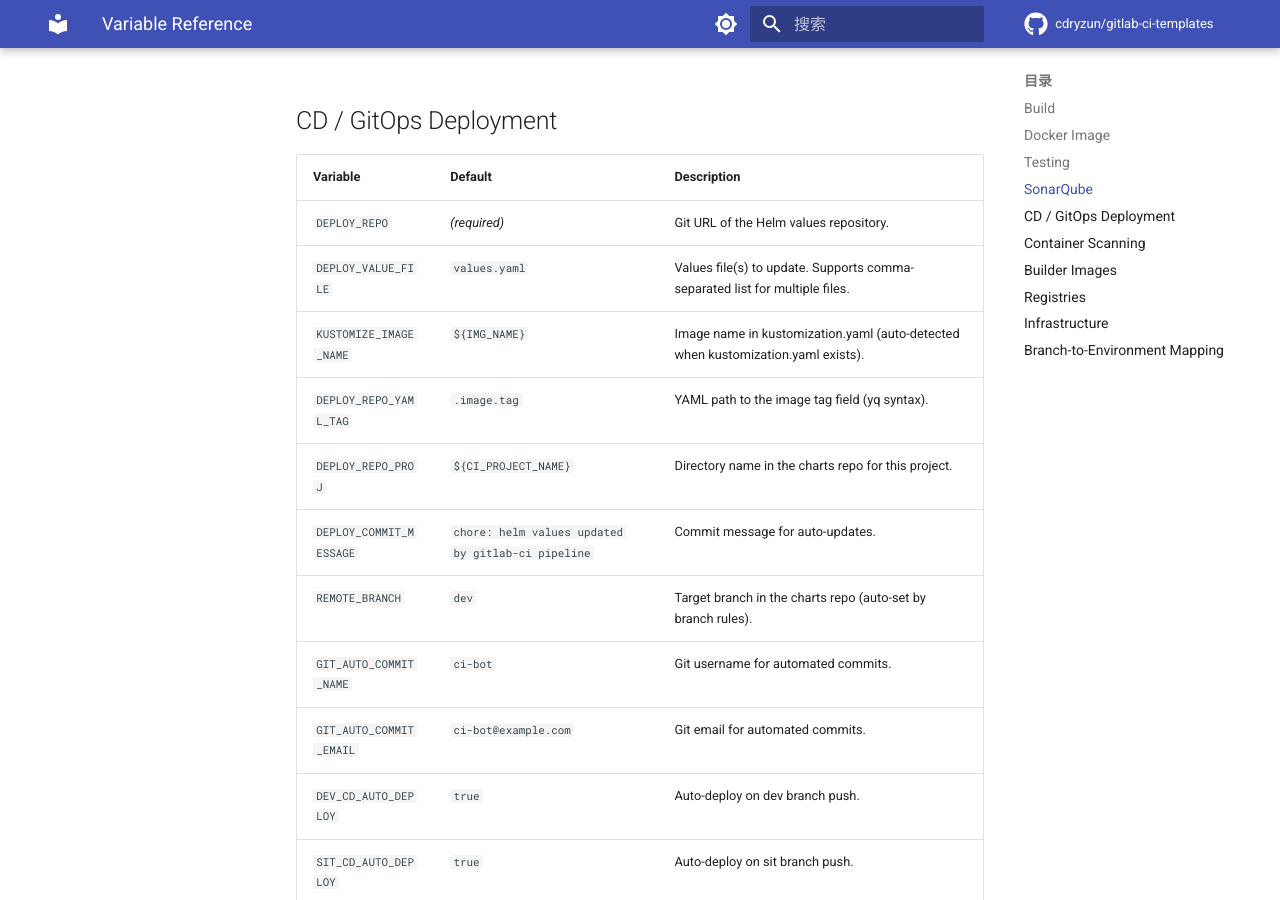
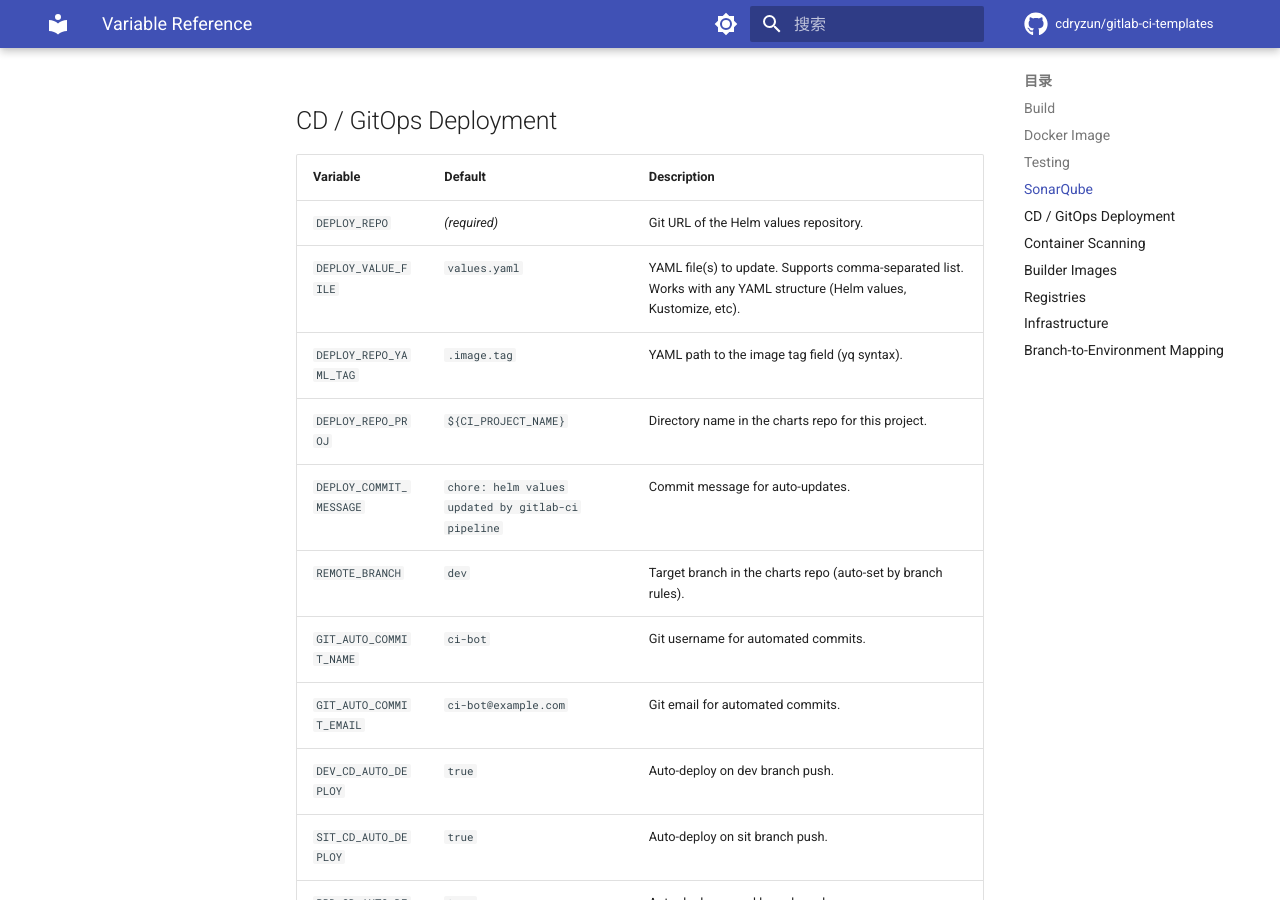
Before and after one commit to cdryzun/gitlab-ci-templates, an MkDocs documentation site: the page built from docs/VARIABLE_REFERENCE.md, in a window 1280 px wide and 900 px high, scrolled down 3137 px. Built offline with MkDocs 1.6.1 and Material for MkDocs 9.7.7, drawn with Linux system fonts in a browser that asks for light colours; comment, search, counter and statistics services are not loaded.

Commit message:
refactor: simplify CD deploy - pure yq update, no mode detection
CI only does one thing: use yq to update the YAML field specified by
DEPLOY_REPO_YAML_TAG in DEPLOY_VALUE_FILE. Works for any YAML structure:

  Helm:       DEPLOY_VALUE_FILE=values.yaml    DEPLOY_REPO_YAML_TAG=.image.tag
  Kustomize:  DEPLOY_VALUE_FILE=kustomization.yaml  DEPLOY_REPO_YAML_TAG=.images[0].newTag

ArgoCD handles rendering (Helm template vs kustomize build).
Removed: DEPLOY_MODE, KUSTOMIZE_IMAGE_NAME, update_kustomize_image().

```diff
--- a/docs/VARIABLE_REFERENCE.md
+++ b/docs/VARIABLE_REFERENCE.md
@@ -68,8 +68,7 @@ All variables with their defaults and descriptions. Override any of these in you
 | Variable | Default | Description |
 |----------|---------|-------------|
 | `DEPLOY_REPO` | _(required)_ | Git URL of the Helm values repository. |
-| `DEPLOY_VALUE_FILE` | `values.yaml` | Values file(s) to update. Supports comma-separated list for multiple files. |
-| `KUSTOMIZE_IMAGE_NAME` | `${IMG_NAME}` | Image name in kustomization.yaml (auto-detected when kustomization.yaml exists). |
+| `DEPLOY_VALUE_FILE` | `values.yaml` | YAML file(s) to update. Supports comma-separated list. Works with any YAML structure (Helm values, Kustomize, etc). |
 | `DEPLOY_REPO_YAML_TAG` | `.image.tag` | YAML path to the image tag field (yq syntax). |
 | `DEPLOY_REPO_PROJ` | `${CI_PROJECT_NAME}` | Directory name in the charts repo for this project. |
 | `DEPLOY_COMMIT_MESSAGE` | `chore: helm values updated by gitlab-ci pipeline` | Commit message for auto-updates. |
```
Also changed, not shown: docs/reference/variables.md (+1 -2 lines), 1 other file.
